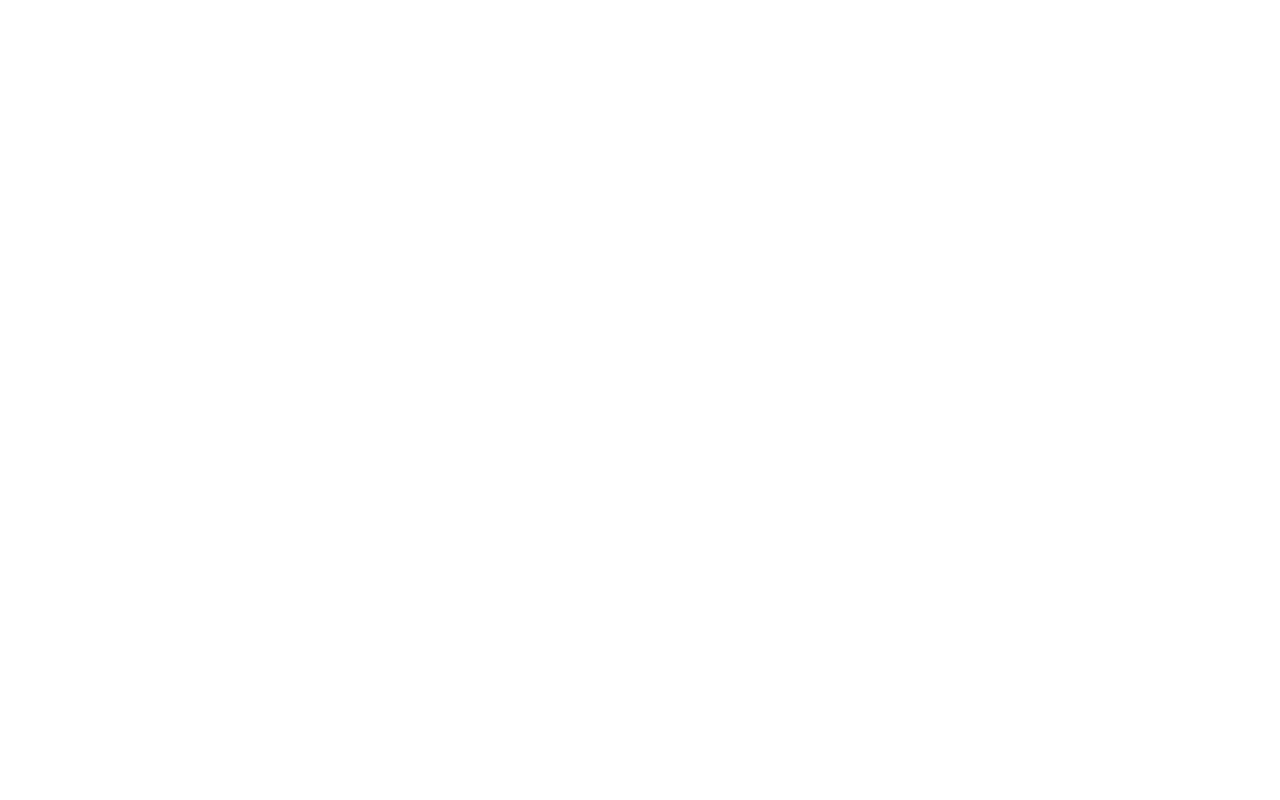
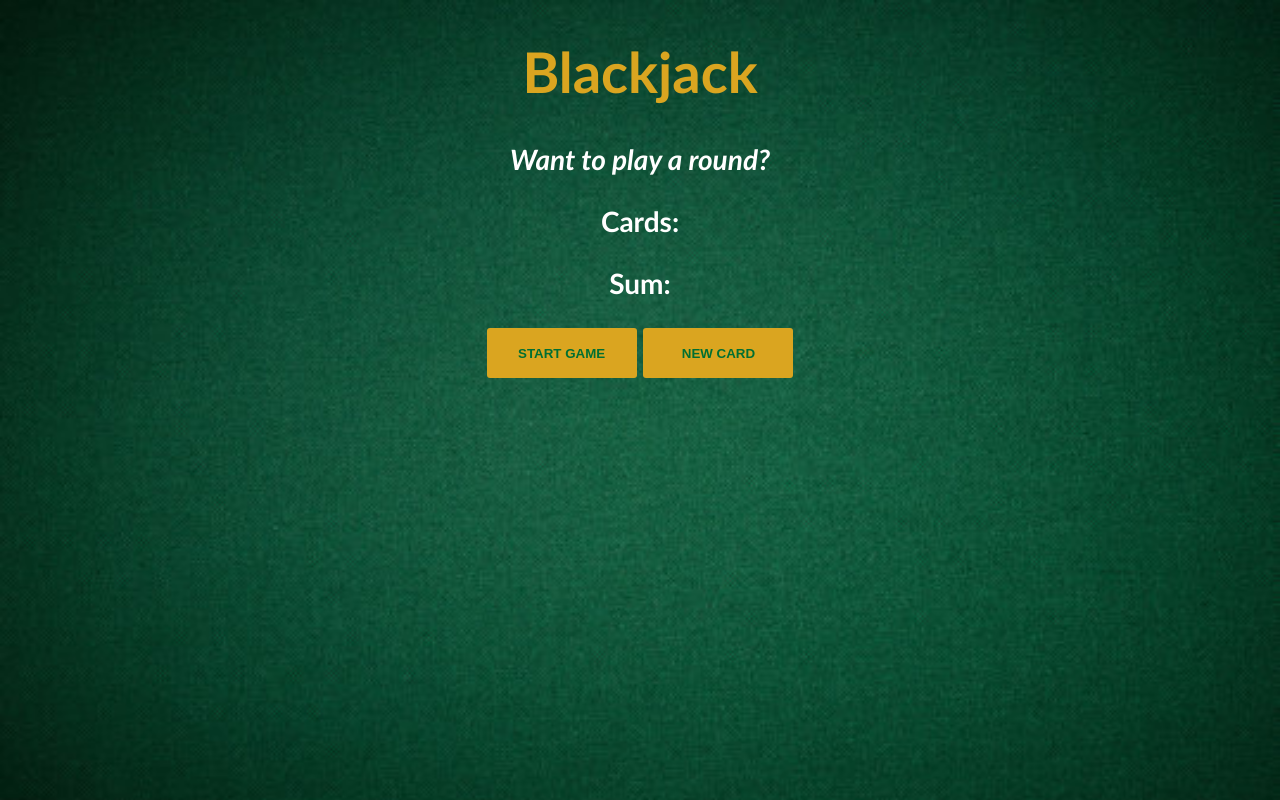
Before and after one commit to hollowayjenelle/blackjack, a plain HTML site: page index.html in a window 1280 px wide. Drawn offline with Linux system fonts and the light colour scheme.

Commit message:
files updated and image added

```diff
--- a/index.css
+++ b/index.css
@@ -0,0 +1,32 @@
+body{
+    background-image: url(table.jpg);
+    /*background-color: darkgreen; used if image unavailable*/
+    background-repeat: no-repeat;
+    background-size: cover;
+    text-align: center;
+    color: white;
+    font-size: 28px;
+    font-weight: bold;
+    font-family: 'Trebuchet MS', 'Lucida Sans Unicode', 'Lucida Grande', 'Lucida Sans', Arial, sans-serif;
+}
+
+h1{
+    color: goldenrod;
+}
+
+#message-el{
+    font-style: italic;
+}
+
+button{
+    color: #016f32;
+    background: goldenrod;
+    width: 150px;
+    height: 50px;
+    padding-top: 5px;
+    padding-bottom: 5px;
+    font-weight: 900;
+    border: none;
+    border-radius: 3px;
+    margin-bottom: 5px;
+}
--- a/index.html
+++ b/index.html
@@ -4,9 +4,17 @@
     <meta charset="UTF-8">
     <meta http-equiv="X-UA-Compatible" content="IE=edge">
     <meta name="viewport" content="width=device-width, initial-scale=1.0">
-    <title>Document</title>
+    <link rel="stylesheet" href="index.css">
+    <title>Blackjack</title>
 </head>
 <body>
+    <h1>Blackjack</h1>
+    <p id="message-el">Want to play a round?</p>
+    <p id="cards-el">Cards: </p>
+    <p id="sum-el">Sum: </p>
+    <button onclick="startGame()">START GAME</button>
+    <button onclick="newCard()">NEW CARD</button>
 
+    <script src="index.js"></script>
 </body>
 </html>
--- a/index.js
+++ b/index.js
@@ -1,12 +1,37 @@
 let firstCard = 9
 let secondCard = 3
+let cards = [firstCard, secondCard]
+let sum = firstCard + secondCard
+let hasBlackJack = false
+let isAlive = true
+let message = ""
+let messageEl = document.getElementById('message-el')
+let sumEl = document.querySelector('#sum-el')
+let cardsEl = document.getElementById('cards-el')
 
-let sum = firstCard + secondCard
+function startGame(){
+    renderGame()
+}
 
-if (sum <= 20){
-    console.log("Do you want to draw a new card?")
-} else if (sum === 21){
-    console.log("Wohoo! You've ggot Blackjack!")
-}else{
-    console.log("You're out of the game")
+function renderGame(){
+    cardsEl.textContent = "Cards: " + cards[0] + ',' + cards[1]
+    sumEl.textContent = "Sum :" + sum
+    if (sum <= 20){
+        message = "Do you want to draw a new card?"
+    } else if (sum === 21){
+        message = "You've got Blackjack!"
+        hasBlackJack = true
+    }else{
+        message = "You're out of the game"
+        isAlive = false
+    }
+
+    messageEl.textContent = message
 }
+
+function newCard(){
+    let card = 2
+    sum += card
+    cards.push(card)
+    renderGame()
+}
```
Also changed, not shown: table.jpg (added).
